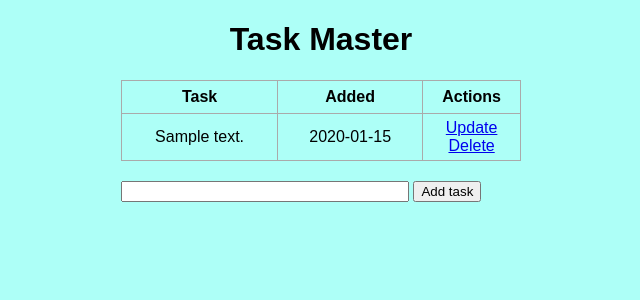
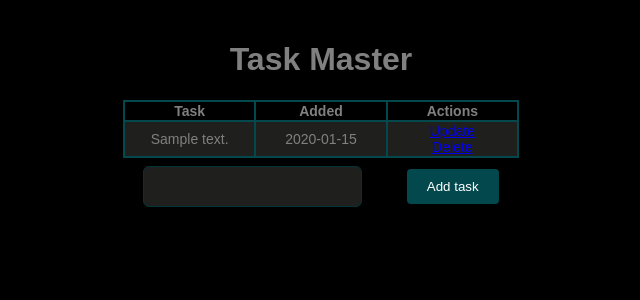
Before and after one commit to vaibhav-11/basictaskmaster, a Flask app: page / in a window 1280 px wide. Shown: the top 300 px of the page, without its empty margins (319-959 px from the left). Run offline with Flask 2, Linux system fonts and the light colour scheme; tables that the repository leaves empty hold one stand-in row (values such as "Sample post").

Commit message:
css changes

```diff
--- a/static/css/main.css
+++ b/static/css/main.css
@@ -1,4 +1,4 @@
-body, html {
+/* body, html {
     margin: 0;
     font-family: sans-serif;
     background-color: rgb(173, 255, 247);
@@ -33,4 +33,183 @@ td {
 
 #content {
     width: 70%;
+} */
+
+body, html {
+    margin: 20px;
+    font-family: sans-serif;
+    background-color: black;
+    color:gray;
+    lighting-color:blue;
+    outline-color:white;
+    text-align:center;
 }
+center{
+    margin-left: auto;
+    margin-right: auto;
+
+}
+table, th, td{
+    border: 1px solid #02484d;
+    border-spacing: 0;
+    width: 33%;
+    font-size:14px;
+    margin-left: auto;
+    margin-right: auto;
+    border: .5px;
+    border-style: solid;
+    border-color: #02484d;
+}
+
+tr:nth-child(even) {
+  background-color: #1f1f1e;
+}
+
+input[type=text], select {
+  width: 50;
+  padding: 12px 20px;
+  margin: 8px 0;
+  display: inline-block;
+  border: 1px solid #013438;
+  border-radius: 6px;
+  border-color: #013438;
+  box-sizing: border-box;
+  background-color:#1f1f1e;
+  color:white;
+  margin-right: 40px;
+
+}
+
+input[type=submit] {
+  width: 50;
+  background-color: #02484d;
+  color: white;
+  padding: 10px 20px;
+  margin: 8px 0;
+  border: none;
+  border-radius: 4px;
+  cursor: pointer;
+}
+
+input[type=submit]:hover {
+  background-color: #03282b;
+  color:gray;
+
+}
+
+.button {
+  background-color: #02484d;
+  border: none;
+  color: white;
+  padding: 2px 16px;
+  text-align: center;
+  text-decoration: none;
+  display: inline-block;
+  font-size: 16px;
+  margin: 4px 2px;
+  cursor: pointer;
+}
+
+.button:hover {
+  background-color: #03282b;
+  border: 4px;
+  color: white;
+  border-color: white;
+  padding: 2px 16px;
+  text-align: center;
+  text-decoration: none;
+  display: inline-block;
+  font-size: 16px;
+  margin: 4px 2px;
+  cursor: pointer;
+  color:gray;
+}
+body, html {
+    margin: 20px;
+    font-family: sans-serif;
+    background-color: black;
+    color:gray;
+    lighting-color:blue;
+    outline-color:white;
+    text-align:center;
+}
+center{
+    margin-left: auto;
+    margin-right: auto;
+
+}
+table, th, td{
+    border: 1px solid #02484d;
+    border-spacing: 0;
+    width: 33%;
+    font-size:14px;
+    margin-left: auto;
+    margin-right: auto;
+    border: .5px;
+    border-style: solid;
+    border-color: #02484d;
+}
+
+tr:nth-child(even) {
+  background-color: #1f1f1e;
+}
+
+input[type=text], select {
+  width: 50;
+  padding: 12px 20px;
+  margin: 8px 0;
+  display: inline-block;
+  border: 1px solid #013438;
+  border-radius: 6px;
+  border-color: #013438;
+  box-sizing: border-box;
+  background-color:#1f1f1e;
+  color:white;
+  margin-right: 40px;
+
+}
+
+input[type=submit] {
+  width: 50;
+  background-color: #02484d;
+  color: white;
+  padding: 10px 20px;
+  margin: 8px 0;
+  border: none;
+  border-radius: 4px;
+  cursor: pointer;
+}
+
+input[type=submit]:hover {
+  background-color: #03282b;
+  color:gray;
+
+}
+
+.button {
+  background-color: #02484d;
+  border: none;
+  color: white;
+  padding: 2px 16px;
+  text-align: center;
+  text-decoration: none;
+  display: inline-block;
+  font-size: 16px;
+  margin: 4px 2px;
+  cursor: pointer;
+}
+
+.button:hover {
+  background-color: #03282b;
+  border: 4px;
+  color: white;
+  border-color: white;
+  padding: 2px 16px;
+  text-align: center;
+  text-decoration: none;
+  display: inline-block;
+  font-size: 16px;
+  margin: 4px 2px;
+  cursor: pointer;
+  color:gray;
+}
```
